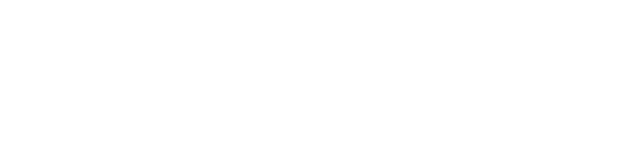
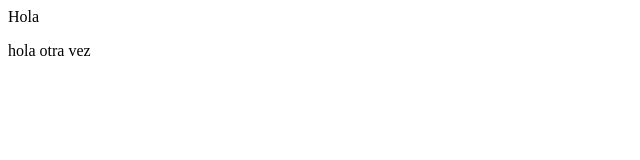
Before and after one commit to karenalfaro/Practica_Github_Pages, a plain HTML site: page index.html in a window 1280 px wide. Shown: the whole page, without its empty margins (0-640 px from the left). Drawn offline with Linux system fonts and the light colour scheme.

Commit message:
version 2

```diff
--- a/index.html
+++ b/index.html
@@ -6,6 +6,7 @@
     <title>Hola</title>
 </head>
 <body>
-
+    <header>Hola</header>
+    <p>hola otra vez</p>
 </body>
 </html>
```
